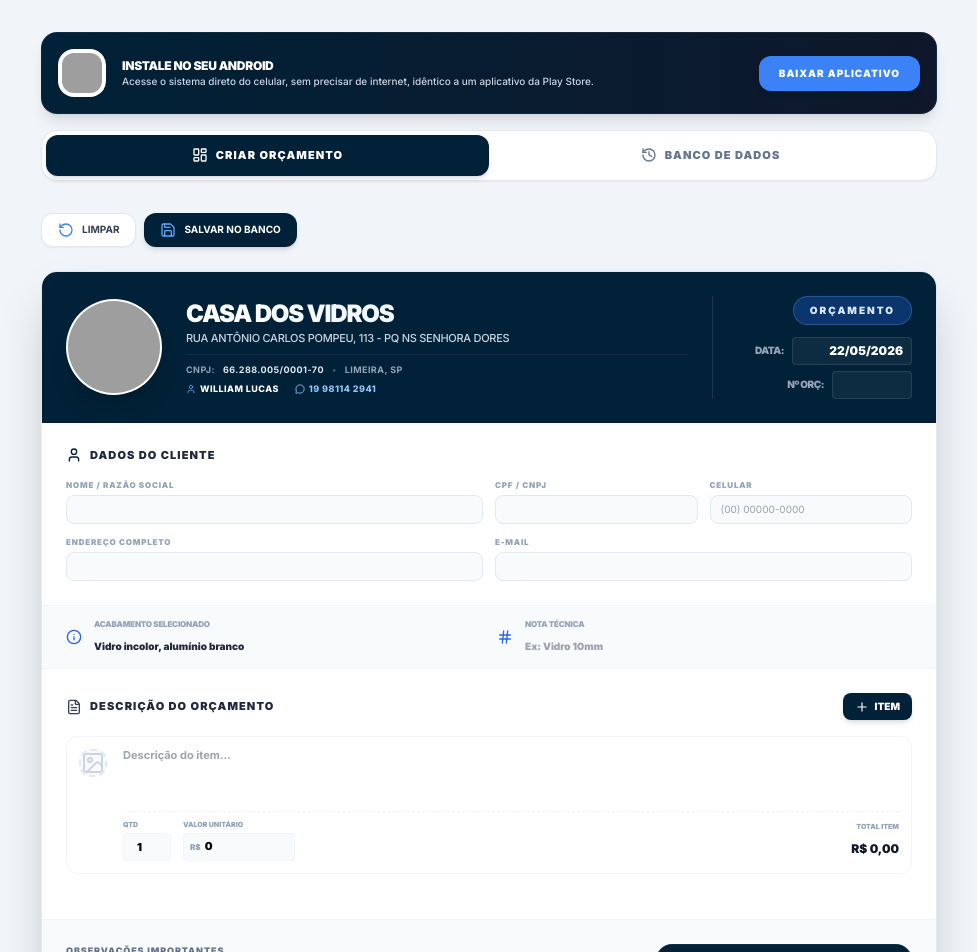
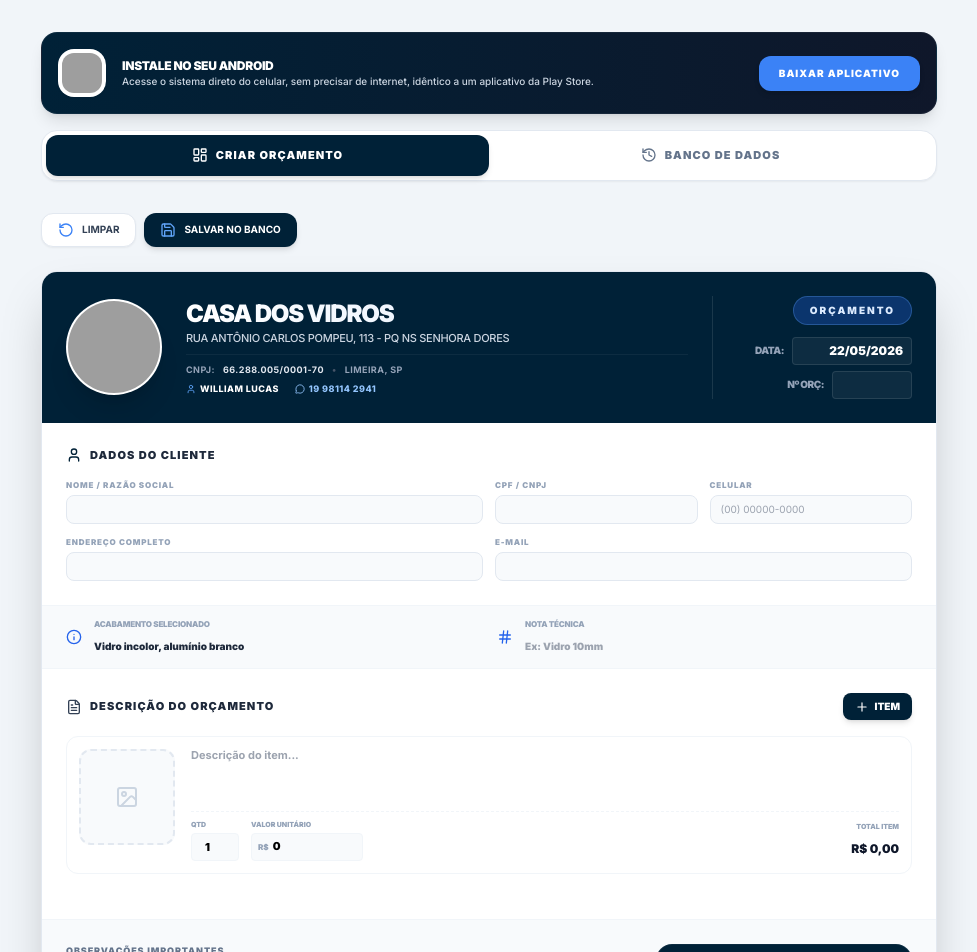
Before and after one commit to ral019/sistema-or-amento, a React (Vite) app: page / in a window 1280 px wide. Shown: the top 952 px of the page, without its empty margins (151-1128 px from the left). Built offline with nearby package versions, Linux system fonts and the light colour scheme; grey boxes are pictures that could not be loaded.

Commit message:
style: fix item image dimensions and layout consistency
Standardize item image and detail container sizing via global CSS classes to ensure consistent layout across screen and print views.

```diff
--- a/App.tsx
+++ b/App.tsx
@@ -731,7 +731,7 @@ const App: React.FC = () => {
                     </button>
 
                     {/* Imagem do Item ou Placeholder */}
-                    <div className={`item-row-img-col border-2 border-dashed border-slate-200 rounded-xl flex items-center justify-center overflow-hidden bg-slate-50 relative shrink-0 ${!item.image ? 'print:hidden' : ''}`}>
+                    <div className={`item-row-img-col w-24 h-24 border-2 border-dashed border-slate-200 rounded-xl flex items-center justify-center overflow-hidden bg-slate-50 relative shrink-0 ${!item.image ? 'print:hidden' : ''}`}>
                       {item.image ? (
                         <img src={item.image} alt="Produto" className="w-full h-full object-cover" />
                       ) : (
--- a/index.html
+++ b/index.html
@@ -18,6 +18,24 @@
             font-family: 'Inter', sans-serif;
             background-color: #f1f5f9;
             -webkit-font-smoothing: antialiased;
+        }
+
+        /* Estilos globais para os itens (tela e impressão) */
+        .item-row-img-col {
+            width: 96px !important;
+            height: 96px !important;
+            flex-shrink: 0 !important;
+            display: flex !important;
+            align-items: center !important;
+            justify-content: center !important;
+        }
+        .item-row-details-col {
+            flex: 1 !important;
+            width: auto !important;
+            display: flex !important;
+            flex-direction: column !important;
+            justify-content: space-between !important;
+            min-height: 96px !important;
         }
 
         /* Estilos de Impressão e Captura */
```
